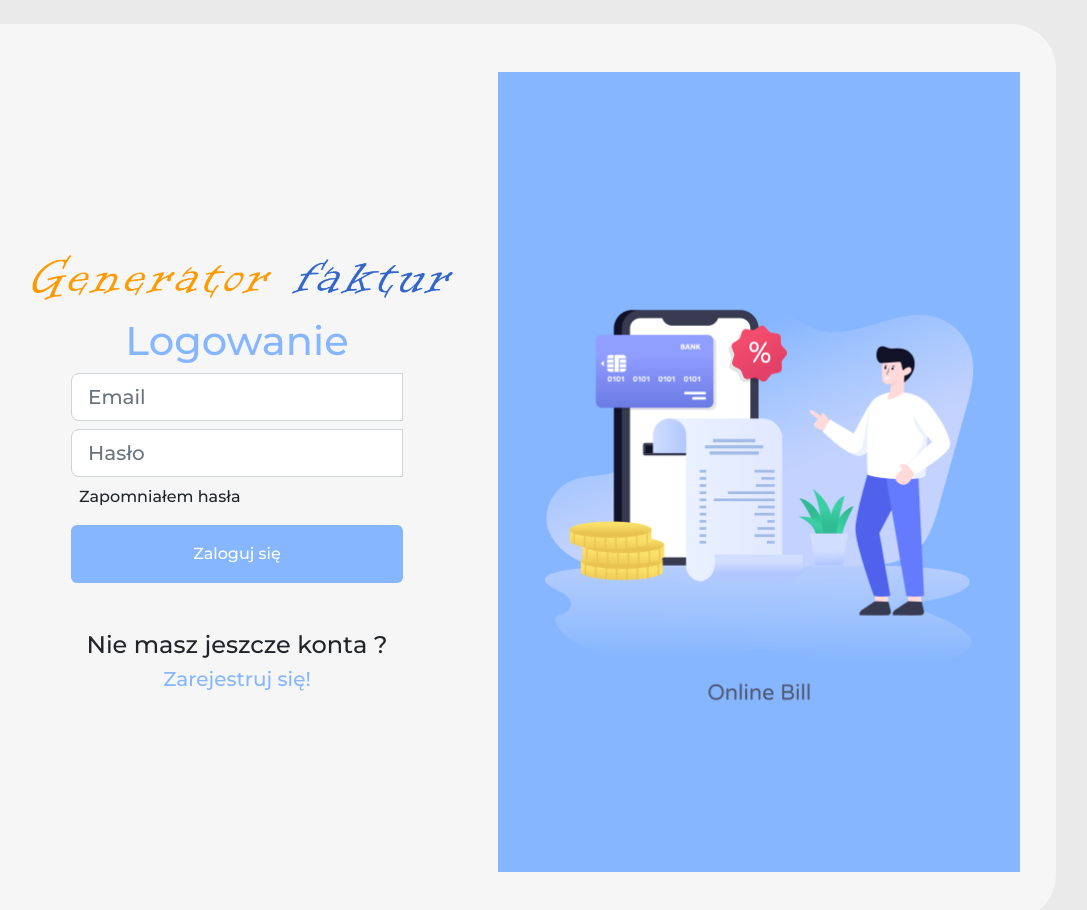
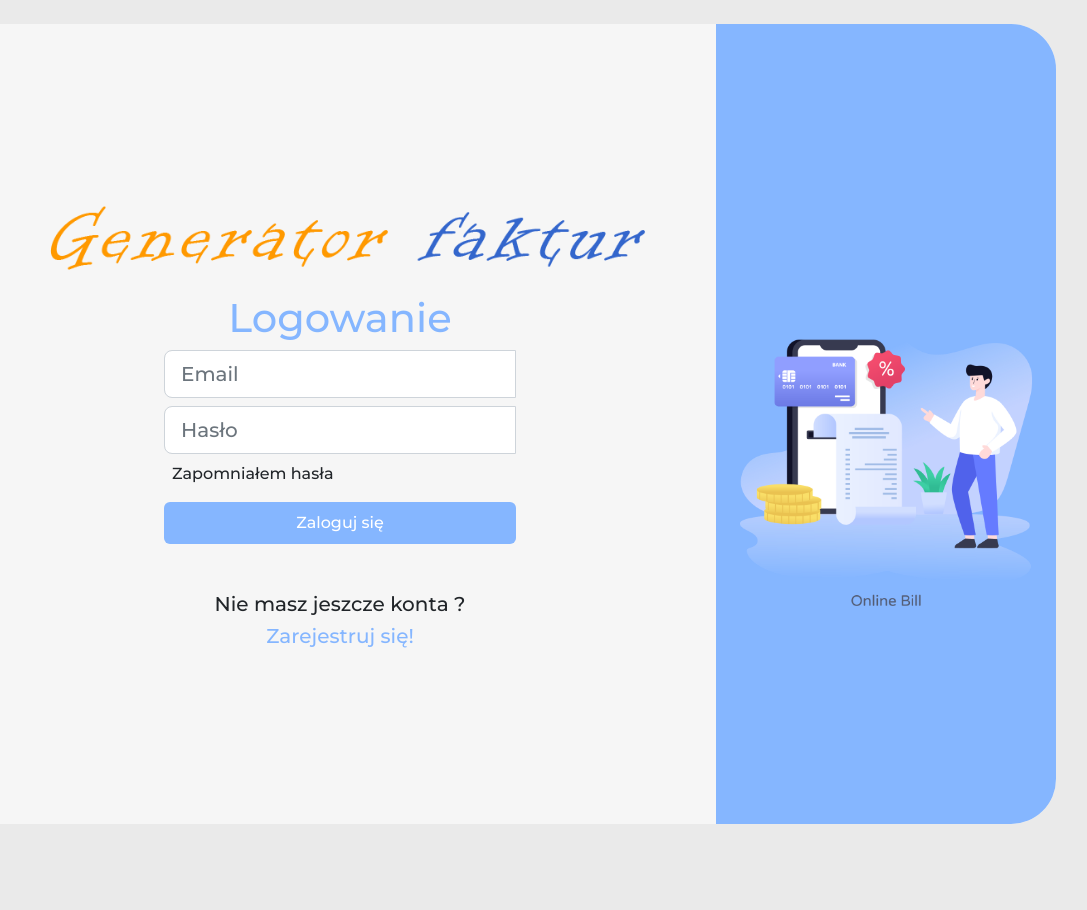
Before and after one commit to Seba2471/InvoiceGeneratorWebsite, a React (Create React App) app: page /login in a window 1280 px wide. Shown: the top 910 px of the page, without its empty margins (142-1229 px from the left). After the commit the page ends 872 px from the top, so only its background shows below. Built offline with nearby package versions, Linux system fonts and the light colour scheme.

Commit message:
Fix login view

```diff
--- a/src/components/Auth/Login/LoginForm/LoginForm.tsx
+++ b/src/components/Auth/Login/LoginForm/LoginForm.tsx
@@ -92,25 +92,27 @@ export default function LoginForm(props: { onLogin: Function }) {
   };
 
   return (
-    <form className='main' onSubmit={(e) => submitForm(e)}>
+    <form className="main" onSubmit={(e) => submitForm(e)}>
       <h1 className={`text-center ${styles.header}`}> Logowanie </h1>
       <InputEmail
-        placeHolder='Email'
+        placeHolder="Email"
         value={form.email.value}
         onChange={(value: string) => changeHandler(value, 'email')}
         error={form.email.error}
         showError={form.email.showError}
       />
       <InputPassword
-        placeHolder='Hasło'
+        placeHolder="Hasło"
         value={form.password.value}
         onChange={(value: string) => changeHandler(value, 'password')}
         error={form.password.error}
         showError={form.password.showError}
       />
       <ErrorFeedback error={loginError} />
-      <div className='mt-2 ms-2'>Zapomniałem hasła</div>
-      <Button loading={loading}>Zaloguj się</Button>
+      <div className="mt-2 ms-2">Zapomniałem hasła</div>
+      <Button className={'p-2'} padding={'0'} loading={loading}>
+        Zaloguj się
+      </Button>
     </form>
   );
 }
--- a/src/components/Auth/RightBar/RightBar.tsx
+++ b/src/components/Auth/RightBar/RightBar.tsx
@@ -1,17 +1,22 @@
 import React from 'react';
 import invoiceImage from '../../../assets/images/invoice-image.png';
 
-export default function RightBar() {
+export default function RightBar(props: { className?: string }) {
+  const className = props.className || '';
   return (
     <div
-      className='col-6'
-      style={{ backgroundColor: '#85B6FF', color: 'white' }}
+      className={`col-6 col-md-12 ${className}`}
+      style={{
+        backgroundColor: '#85B6FF',
+        color: 'white',
+        borderRadius: '0px 45px 45px 0px',
+      }}
     >
       <img
-        className='img-fluid'
-        style={{ marginTop: '35%' }}
+        className="img-fluid"
+        style={{ marginTop: '80%' }}
         src={invoiceImage}
-        alt='img'
+        alt="img"
       />
     </div>
   );
--- a/src/components/Layout/Layout.tsx
+++ b/src/components/Layout/Layout.tsx
@@ -21,7 +21,7 @@ export default function Layout(props: PropsTypes) {
             <div>{props.menu} </div>
           </>
         ) : null}
-        <div className={`${styles.content} p-5`}>{props.content}</div>
+        <div className={`${styles.content}`}>{props.content}</div>
       </div>
       {/* <div>{props.footer} </div> */}
     </div>
--- a/src/components/UI/Button/Button.tsx
+++ b/src/components/UI/Button/Button.tsx
@@ -13,7 +13,7 @@ type PropsTypes = {
 };
 
 export default function Button(props: PropsTypes) {
-  const className = props.className;
+  const className = props.className || '';
   const loading = props.loading || false;
   const buttonStyles = {
     backgroundColor: props.backgroundColor || '#85b6ff',
@@ -25,9 +25,9 @@ export default function Button(props: PropsTypes) {
 
   const spinner = (
     <span
-      className='spinner-border spinner-border-sm'
-      role='status'
-      aria-hidden='true'
+      className="spinner-border spinner-border-sm"
+      role="status"
+      aria-hidden="true"
     />
   );
 
--- a/src/pages/Home/Home.tsx
+++ b/src/pages/Home/Home.tsx
@@ -3,8 +3,8 @@ import InvoiceForm from '../../components/Forms/InvoiceForm/InvoiceForm';
 
 export default function Home() {
   return (
-    <>
+    <div className="p-5">
       <InvoiceForm />
-    </>
+    </div>
   );
 }
--- a/src/pages/Invoices/Invoices.tsx
+++ b/src/pages/Invoices/Invoices.tsx
@@ -167,7 +167,7 @@ export default function Invoices() {
   );
 
   return (
-    <div className="row">
+    <div className="row p-5">
       <h4>Moje faktury </h4>
       {loading ? (
         spinner
--- a/src/pages/Login/Login.tsx
+++ b/src/pages/Login/Login.tsx
@@ -29,18 +29,21 @@ export default function Login() {
   };
 
   return (
-    <div className='row' style={{ minHeight: '100vh' }}>
-      <div className='col-6 align-self-center'>
-        <img className={`img-fluid ${styles.logo}`} src={logo} alt='logo' />
+    <div
+      className="row ps-3 pe-3 ps-md-5 pe-md-0 mb-5"
+      style={{ minHeight: '100vh' }}
+    >
+      <div className="col-12 col-md-8 align-self-center">
+        <img className={`img-fluid ${styles.logo}`} src={logo} alt="logo" />
 
-        <div className='col-8 offset-2'>
+        <div className="col-12 col-lg-8 offset-lg-2 col-xl-6 offset-xl-3">
           <LoginForm
             onLogin={(email: string, password: string) =>
               login(email, password)
             }
           />
-          <div className='mt-5'>
-            <h4 className='text-center'> Nie masz jeszcze konta ? </h4>
+          <div className="mt-5">
+            <h5 className="text-center"> Nie masz jeszcze konta ? </h5>
             <h5
               onClick={() => navigate('/register')}
               className={`text-center ${styles.registerLink}`}
@@ -50,7 +53,9 @@ export default function Login() {
           </div>
         </div>
       </div>
-      <RightBar />
+      <div className="d-none d-md-flex col-md-4">
+        <RightBar className="rounded-right" />
+      </div>
     </div>
   );
 }
```
